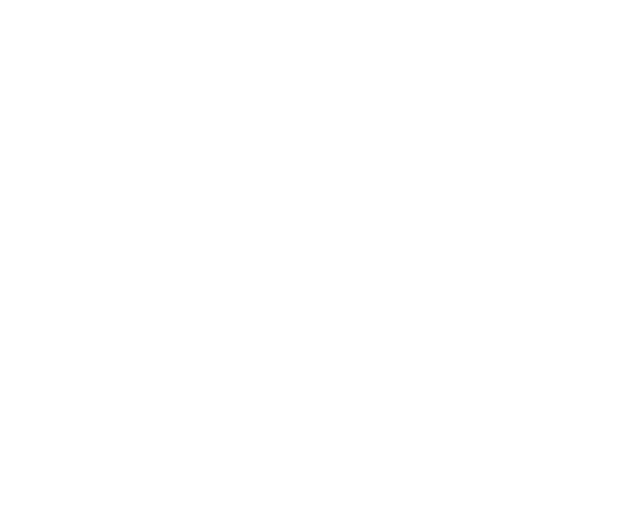
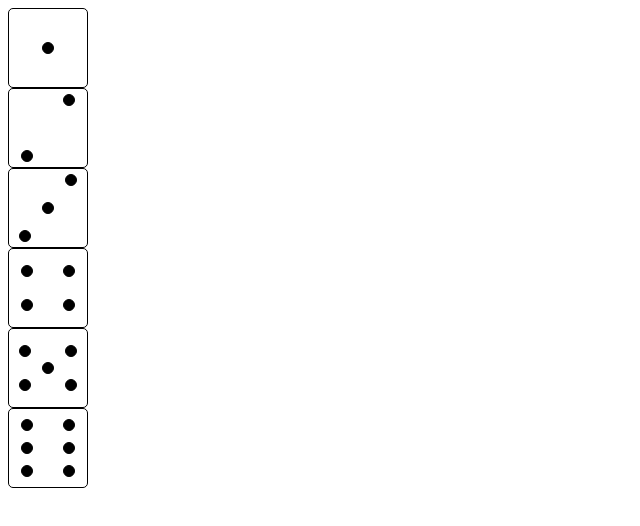
Before and after one commit to iSkylake/Dice-Roll, a plain HTML site: page index.html in a window 1280 px wide. Shown: the whole page, without its empty margins (0-640 px from the left). Drawn offline with Linux system fonts and the light colour scheme.

Commit message:
Design dice

```diff
--- a/index.html
+++ b/index.html
@@ -6,6 +6,81 @@
 </head>
 <body>
 
+	<div class="dice">
+		<div class="col">
+		</div>
+		<div class="col">
+			<div class="dot"></div>
+		</div>
+		<div class="col">
+		</div>
+	</div>
+
+		<div class="dice">
+		<div class="col left">
+			<div class="dot"></div>
+		</div>
+		<div class="col">
+		</div>
+		<div class="col right">
+			<div class="dot"></div>
+		</div>
+	</div>
+
+		<div class="dice">
+		<div class="col left">
+			<div class="dot"></div>
+		</div>
+		<div class="col">
+			<div class="dot"></div>
+		</div>
+		<div class="col right">
+			<div class="dot"></div>
+		</div>
+	</div>
+
+		<div class="dice">
+		<div class="col">
+			<div class="dot"></div>
+			<div class="dot"></div>
+		</div>
+		<div class="col">
+		</div>
+		<div class="col">
+			<div class="dot"></div>
+			<div class="dot"></div>
+		</div>
+	</div>
+
+		<div class="dice">
+		<div class="col">
+			<div class="dot"></div>
+			<div class="dot"></div>
+		</div>
+		<div class="col">
+			<div class="dot"></div>
+		</div>
+		<div class="col">
+			<div class="dot"></div>
+			<div class="dot"></div>
+		</div>
+	</div>
+
+		<div class="dice">
+		<div class="col">
+			<div class="dot"></div>
+			<div class="dot"></div>
+			<div class="dot"></div>
+		</div>
+		<div class="col">
+		</div>
+		<div class="col">
+			<div class="dot"></div>
+			<div class="dot"></div>
+			<div class="dot"></div>
+		</div>
+	</div>
+
 	<script type="text/javascript" src="main.js"></script>
 </body>
 </html>
--- a/styles.css
+++ b/styles.css
@@ -0,0 +1,34 @@
+.dice{
+	box-sizing: border-box;
+	width: 80px;
+	height: 80px;
+	border: solid 1px black;
+	border-radius: 5px;
+	display: flex;
+	flex-direction: row;
+	justify-content: space-around;
+	padding: 5px;
+}
+
+.col{
+	display: flex;
+	flex-direction: column;
+	justify-content: space-around;
+}
+
+.right{
+	justify-content: flex-start;
+}
+
+.left{
+	justify-content: flex-end;
+}
+
+.dot{
+	width: 10px;
+	height: 10px;
+	border: solid 1px black;
+	background-color: black;
+	border-radius: 100%;
+	align-self: flex-end;
+}
```
